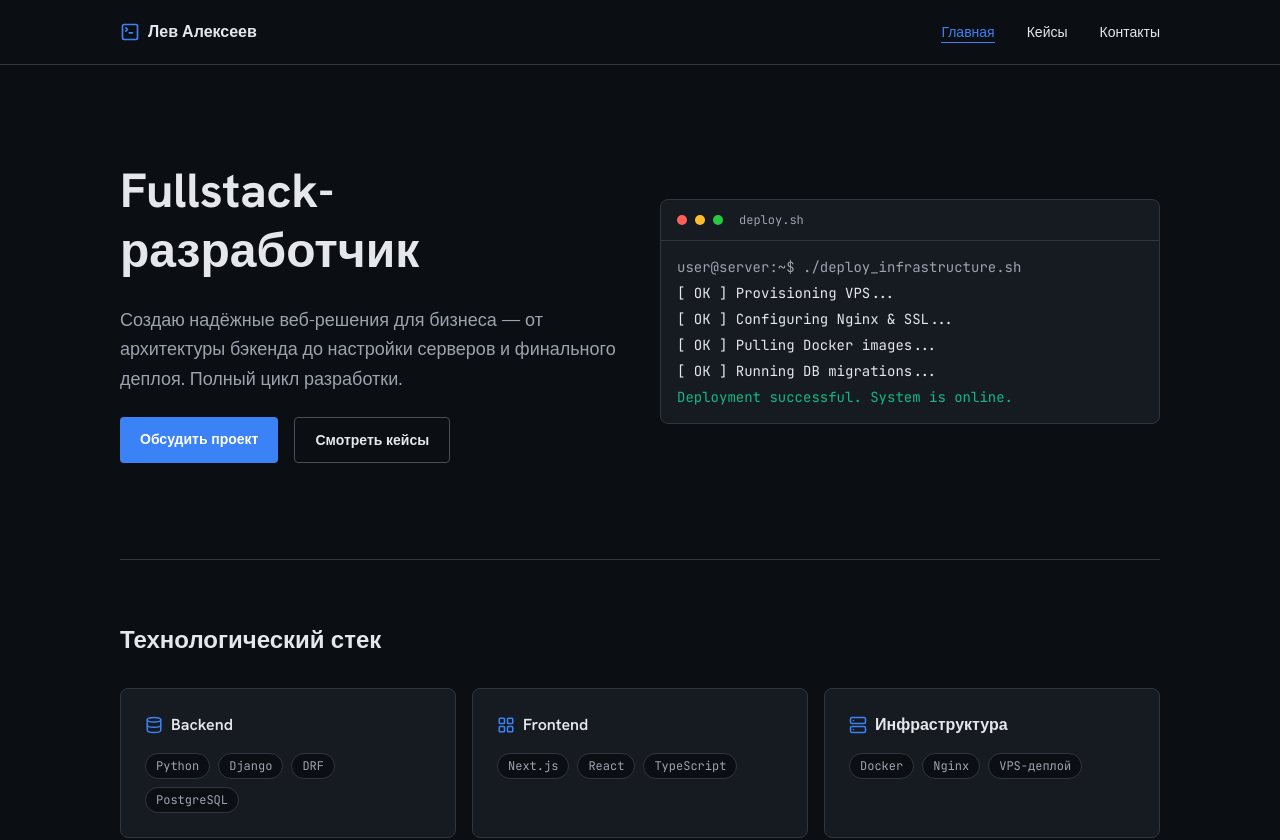
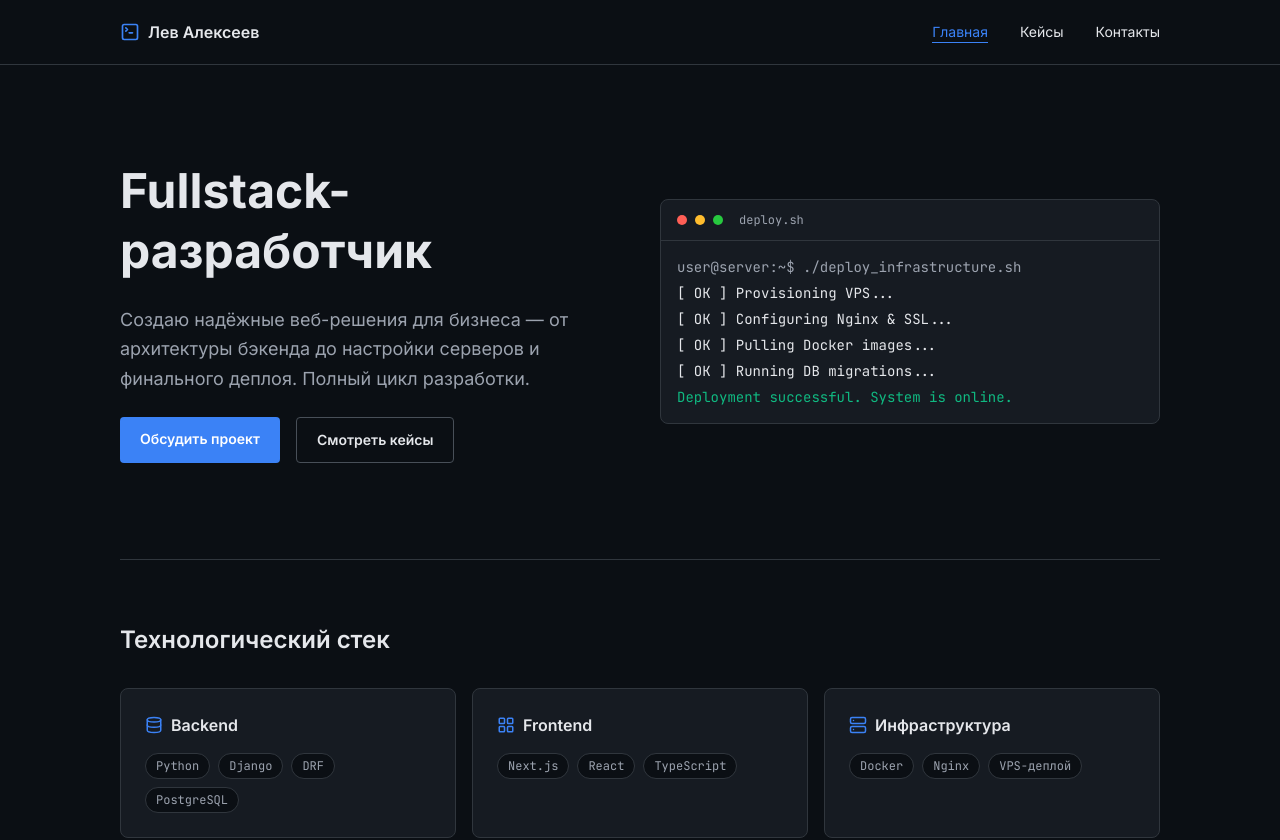
Before and after one commit to technik906-afk/personalLeff, a Next.js app: page / in a window 1280 px wide. Shown: the top 840 px of the page. Built offline with nearby package versions, Linux system fonts and the light colour scheme.

Commit message:
style: switch body/nav font from Hanken Grotesk to Inter

```diff
--- a/src/app/globals.css
+++ b/src/app/globals.css
@@ -21,7 +21,7 @@
   --color-primary: var(--primary);
   --color-accent-green: var(--accent-green);
 
-  --font-sans: var(--font-hanken-grotesk);
+  --font-sans: var(--font-inter);
   --font-mono: var(--font-jetbrains-mono);
 
   --container-content: 1120px;
--- a/src/app/layout.tsx
+++ b/src/app/layout.tsx
@@ -1,12 +1,12 @@
 import type { Metadata } from "next";
-import { Hanken_Grotesk, JetBrains_Mono } from "next/font/google";
+import { Inter, JetBrains_Mono } from "next/font/google";
 import Header from "@/components/Header";
 import Footer from "@/components/Footer";
 import "./globals.css";
 
-const hankenGrotesk = Hanken_Grotesk({
-  variable: "--font-hanken-grotesk",
-  subsets: ["latin", "cyrillic-ext"],
+const inter = Inter({
+  variable: "--font-inter",
+  subsets: ["latin", "cyrillic"],
 });
 
 const jetbrainsMono = JetBrains_Mono({
@@ -25,7 +25,7 @@
   return (
     <html
       lang="ru"
-      className={`${hankenGrotesk.variable} ${jetbrainsMono.variable} h-full antialiased`}
+      className={`${inter.variable} ${jetbrainsMono.variable} h-full antialiased`}
     >
       <body className="min-h-full flex flex-col font-sans">
         <Header />
```
